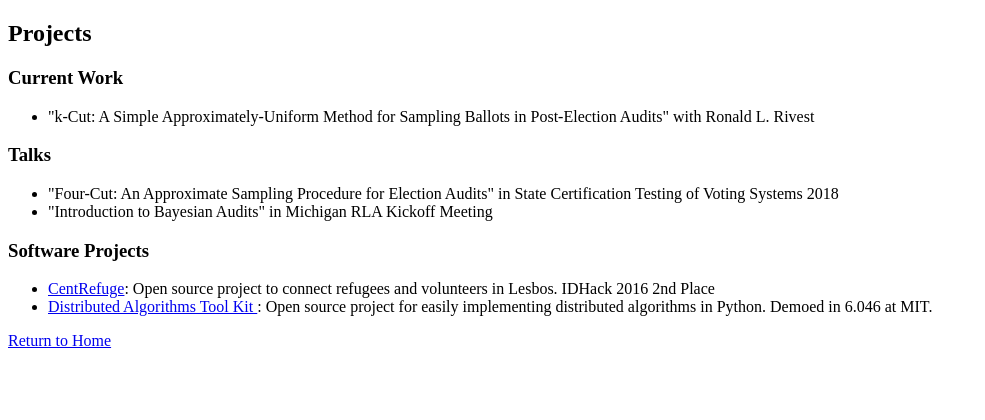
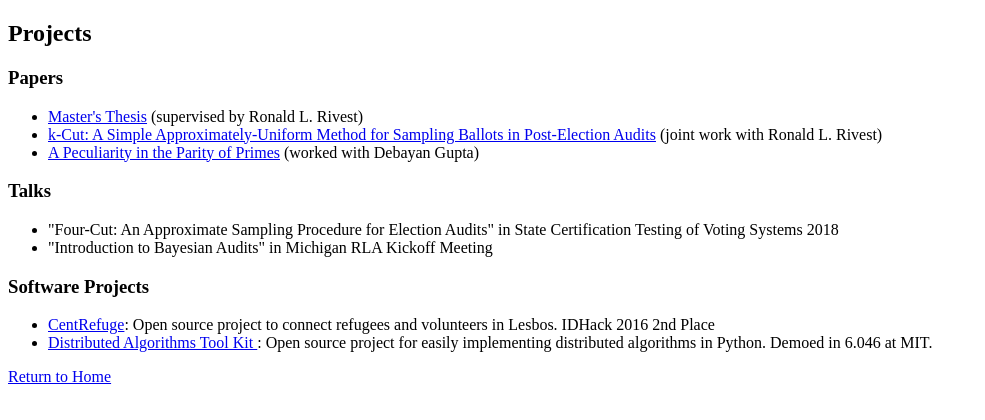
Before and after one commit to mayuri95/mayuri95.github.io, a plain HTML site: page projects.html in a window 1280 px wide. Shown: the whole page, without its empty margins (0-985 px from the left). Drawn offline with Linux system fonts and the light colour scheme.

Commit message:
add papers & thesis

```diff
--- a/projects.html
+++ b/projects.html
@@ -3,14 +3,16 @@
 <title>Mayuri Sridhar</title>
 <body>
 <h2> Projects </h2>
-<h3> Current Work </h3>
+<h3> Papers </h3>
 <ul>
-<li> "k-Cut: A Simple Approximately-Uniform Method for Sampling Ballots in Post-Election Audits" with Ronald L. Rivest
+<li><a href="main.pdf">Master's Thesis</a> (supervised by Ronald L. Rivest)</li>
+<li> <a href="https://fc19.ifca.ai/voting/papers/SR19.pdf">k-Cut: A Simple Approximately-Uniform Method for Sampling Ballots in Post-Election Audits</a> (joint work with Ronald L. Rivest)</li>
+<li><a href="https://arxiv.org/abs/1812.11841">A Peculiarity in the Parity of Primes</a> (worked with Debayan Gupta)</li>
 </li>
 </ul>
 <h3> Talks </h3>
 <ul>
-<li> "Four-Cut: An Approximate Sampling Procedure for Election Audits" in State Certification Testing of Voting Systems 2018
+<li> "Four-Cut: An Approximate Sampling Procedure for Election Audits" in State Certification Testing of Voting Systems 2018</li>
 <li> "Introduction to Bayesian Audits" in Michigan RLA Kickoff Meeting </li>
 </ul>
 <h3>Software Projects</h3>
```
Also changed, not shown: 1 other file.
